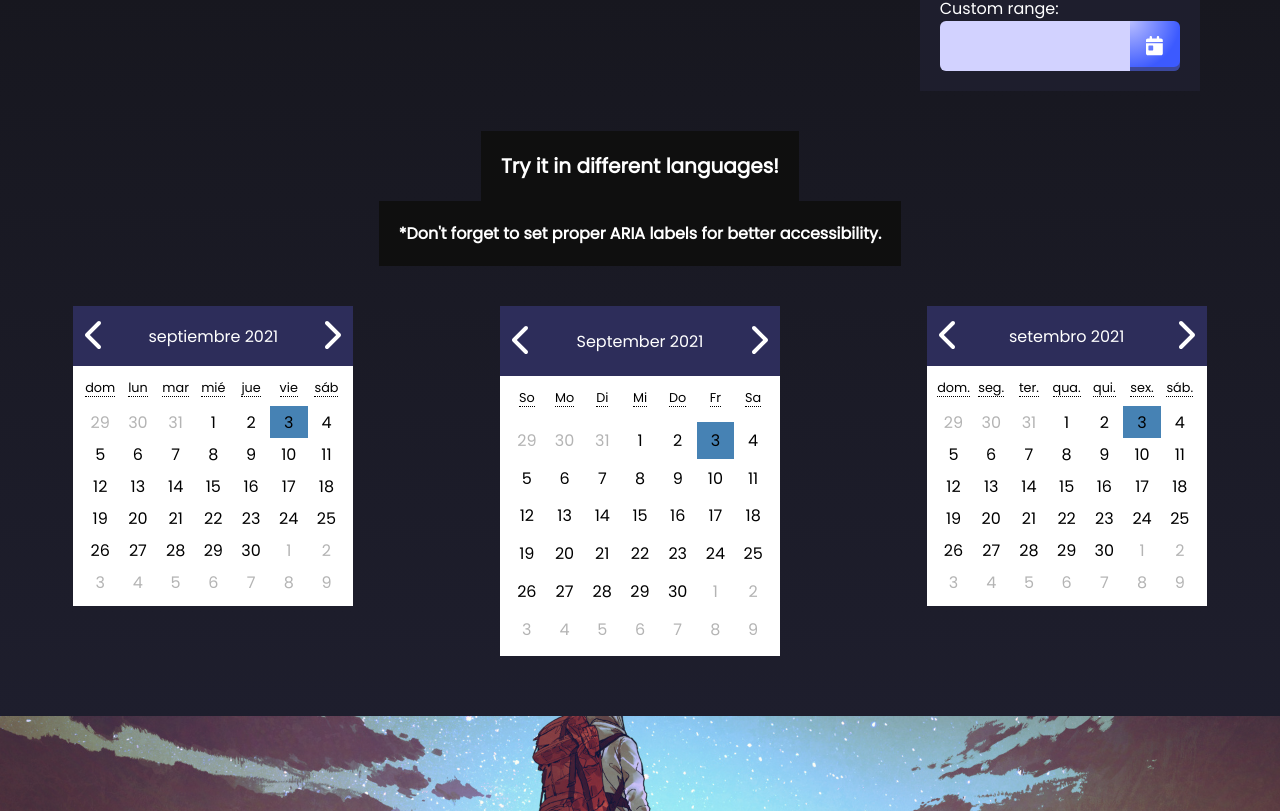
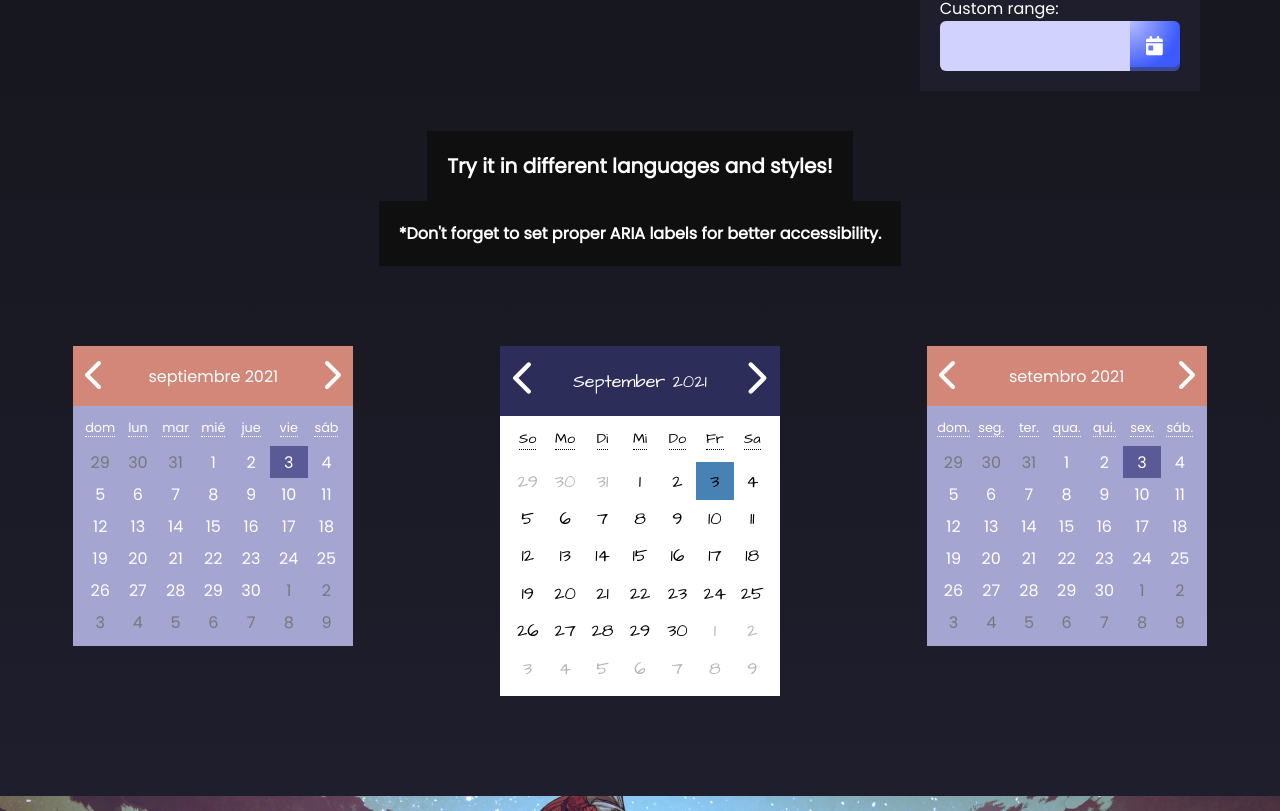
Before and after one commit to limapaulobsb/react-calendar, a React (Create React App) app: page / in a window 1280 px wide. Shown: the part 1629-2440 px from the top of the page. Built offline with nearby package versions, Linux system fonts and the light colour scheme.

Commit message:
Add 'style' prop

```diff
--- a/src/App.js
+++ b/src/App.js
@@ -6,6 +6,16 @@ import Example2 from './components/examples/Example2';
 import Example3 from './components/examples/Example3';
 
 function App() {
+  const altStyle = {
+    '--main-bg-color': 'rgb(165 165 210)',
+    '--header-bg-color': 'rgb(210 135 120)',
+    '--alt-bg-color': 'rgb(90 90 150)',
+    '--hover-bg-color': 'rgb(180 150 150)',
+    '--main-text-color': 'white',
+    '--disabled-date-color': 'rgb(120 120 120)',
+    height: '300px',
+  };
+
   return (
     <main>
       <header>
@@ -22,44 +32,47 @@ function App() {
             Luxon.
           </a>
         </h2>
-        <div className='hero__calendar-container'>
-          <Calendar height='500px' width='500px' fontSize='18px' />
+        <div>
+          <Calendar style={{ fontSize: '18px', height: '500px', width: '500px' }} />
         </div>
       </section>
       <section className='features'>
         <h1>Use your creativity!</h1>
-        <div>
+        <div className='example-1-container'>
           <Example1 />
           <h3>
             The <code>customDateClick</code> prop allows you to easily control the outcome
             when a date is clicked.
           </h3>
         </div>
-        <div>
+        <div className='example-2-container'>
           <h3>
             Props like <code>fixed</code>, <code>max</code> and <code>min</code> allow you
             to manage avaible date ranges.
           </h3>
           <Example2 />
         </div>
-        <div>
-          <h3>Try it in different languages!</h3>
+        <div className='languages-and-styles-container'>
+          <h3>Try it in different languages and styles!</h3>
           <h4>*Don&apos;t forget to set proper ARIA labels for better accessibility.</h4>
-          <div className='languages'>
+          <div>
             <Calendar
               lang='es'
               ariaNextBtn='Próxima'
               ariaPrevBtn='Previa'
-              width='280px'
-              height='300px'
+              style={altStyle}
             />
-            <Calendar lang='de' ariaNextBtn='Nächste' ariaPrevBtn='Vorherige' />
+            <Calendar
+              lang='de'
+              ariaNextBtn='Nächste'
+              ariaPrevBtn='Vorherige'
+              style={{ fontFamily: 'Architects Daughter', fontSize: '18px' }}
+            />
             <Calendar
               lang='pt-BR'
               ariaNextBtn='Próxima'
               ariaPrevBtn='Anterior'
-              width='280px'
-              height='300px'
+              style={altStyle}
             />
           </div>
         </div>
--- a/src/components/examples/Example1.css
+++ b/src/components/examples/Example1.css
@@ -20,7 +20,7 @@
   font-size: 2rem;
 }
 
-.example-1__button {
+.example-1-button {
   background-image: radial-gradient(
     100% 100% at 0 0,
     rgb(210 210 255) 0,
@@ -37,11 +37,11 @@
   width: 100%;
 }
 
-.example-1__button:active {
+.example-1-button:active {
   box-shadow: 0 4px 4px rgb(60 90 120) inset;
 }
 
-.example-1__calendar-container {
+.example-1-calendar-container {
   left: -140px;
   opacity: 0;
   position: absolute;
@@ -50,7 +50,7 @@
   visibility: hidden;
 }
 
-.example-1__calendar-container--visible {
+.example-1-calendar-container.visible {
   left: 0;
   opacity: 1;
   visibility: visible;
--- a/src/components/examples/Example1.js
+++ b/src/components/examples/Example1.js
@@ -18,14 +18,14 @@ function Example1() {
       <span>{year}</span>
       <button
         type='button'
-        className='example-1__button'
+        className='example-1-button'
         onClick={() => setShowCalendar(true)}
       >
         Show calendar
       </button>
       <div
-        className={cx('example-1__calendar-container', {
-          'example-1__calendar-container--visible': showCalendar,
+        className={cx('example-1-calendar-container', {
+          'visible': showCalendar,
         })}
       >
         <Calendar
--- a/src/components/examples/Example2.css
+++ b/src/components/examples/Example2.css
@@ -8,12 +8,12 @@
   position: relative;
 }
 
-.example-2__button-group > div {
+.example-2-input-group {
   align-items: center;
   display: flex;
 }
 
-.example-2__input {
+.example-2-input {
   background-color: rgb(210 210 255);
   border: none;
   border-bottom-left-radius: 6px;
@@ -26,7 +26,7 @@
   width: 190px;
 }
 
-.example-2__button {
+.example-2-button {
   background-color: rgb(60 90 255);
   background-image: radial-gradient(
     100% 100% at 0 0,
@@ -45,11 +45,11 @@
   width: 50px;
 }
 
-.example-2__button:active {
+.example-2-button:active {
   box-shadow: 0 4px 4px rgb(60 90 120) inset;
 }
 
-.example-2__calendar-container {
+.example-2-calendar-container {
   left: 0;
   position: absolute;
   top: 0;
--- a/src/components/examples/Example3.css
+++ b/src/components/examples/Example3.css
@@ -1,26 +1,14 @@
+.example-3 {
+  padding: 0 10px 40px;
+}
+
 .example-3 > div {
   align-items: center;
   display: flex;
   flex-direction: column;
 }
 
-.example-3 h2 {
-  cursor: pointer;
-  margin: 40px 0;
-  user-select: none;
-}
-
-.example-3 p {
-  font-size: 1.25rem;
-  text-align: center;
-}
-
-.example-3 span {
-  font-size: 2.5rem;
-  margin: 40px 0 10px;
-}
-
-.example-3__button {
+.example-3-button {
   background-color: rgb(60 90 255);
   border: none;
   color: white;
@@ -34,7 +22,7 @@
   width: calc(100% - 20px);
 }
 
-.example-3__button::after {
+.example-3-button::after {
   border: 1px solid white;
   bottom: 4px;
   content: '';
@@ -44,12 +32,28 @@
   width: 100%;
 }
 
-.example-3__button:hover::after {
+.example-3-button:hover::after {
   bottom: 2px;
   left: 2px;
 }
 
-.example-3 .backdrop {
+.example-3-countdown-container > h2 {
+  cursor: pointer;
+  margin: 40px 0;
+  user-select: none;
+}
+
+.example-3-countdown-container > p {
+  font-size: 1.25rem;
+  text-align: center;
+}
+
+.example-3-countdown-container > span {
+  font-size: 2.5rem;
+  margin: 40px 0 10px;
+}
+
+.example-3 > .backdrop {
   background-color: rgba(0 0 0 / 80%);
   height: 100vh;
   left: 0;
@@ -62,12 +66,12 @@
   z-index: 10;
 }
 
-.example-3 .backdrop--visible {
+.example-3 > .backdrop.visible {
   opacity: 0.8;
   visibility: visible;
 }
 
-.example-3 .modal {
+.example-3 > .modal {
   left: calc(50% - 140px);
   opacity: 0;
   position: fixed;
@@ -77,7 +81,7 @@
   z-index: 20;
 }
 
-.example-3 .modal--visible {
+.example-3 > .modal.visible {
   opacity: 1;
   visibility: visible;
 }
--- a/src/components/examples/Example3.js
+++ b/src/components/examples/Example3.js
@@ -37,7 +37,7 @@ function Example3() {
       <h1>Let&apos;s go on an adventure?</h1>
       <button
         type='button'
-        className='example-3__button'
+        className='example-3-button'
         onClick={() => setShowModal(true)}
       >
         Choose a date
@@ -46,7 +46,7 @@ function Example3() {
   );
 
   const renderCountDown = () => (
-    <div>
+    <div className='example-3-countdown-container'>
       <h2
         role='button'
         aria-label='Open calendar'
@@ -71,10 +71,10 @@ function Example3() {
     <div className='example-3'>
       {date ? renderCountDown() : renderButton()}
       <div
-        className={cx('backdrop', { 'backdrop--visible': showModal })}
+        className={cx('backdrop', { 'visible': showModal })}
         onClick={() => setShowModal(false)}
       />
-      <div className={cx('modal', { 'modal--visible': showModal })}>
+      <div className={cx('modal', { 'visible': showModal })}>
         <Calendar
           customDateClick={(dt) => {
             setDate(dt.toLocaleString(DateTime.DATE_HUGE));
--- a/src/components/main/Calendar.css
+++ b/src/components/main/Calendar.css
@@ -1,9 +1,9 @@
 .calendar {
   /* Custom properties */
   --main-bg-color: white;
+  --header-bg-color: rgb(45 45 90);
   --alt-bg-color: steelblue;
   --hover-bg-color: skyblue;
-  --header-bg-color: rgb(45 45 90);
   --main-text-color: black;
   --alt-text-color: white;
   --disabled-arrow-color: rgb(30 30 30);
@@ -13,6 +13,8 @@
   color: var(--main-text-color);
   display: flex;
   flex-direction: column;
+  height: 350px;
+  width: 280px;
 }
 
 .calendar__header {
--- a/src/components/main/Calendar.js
+++ b/src/components/main/Calendar.js
@@ -20,24 +20,14 @@ function Calendar({
   ariaPrevBtn = 'Previous',
   customDateClick = () => {},
   fixed,
-  fontSize = '16px',
-  height = '350px',
   lang = 'en-US',
   max = { day: 31, month: 12, year: 2100 },
   min = { day: 1, month: 1, year: 1900 },
   monthsOnly,
   start,
-  width = '280px',
+  style,
 }) {
-  // Configure language and style settings
-
   Settings.defaultLocale = lang;
-
-  const styleSettings = {
-    fontSize,
-    height,
-    width,
-  };
 
   // Defines maximum, minimum and current date objects based on Props.
 
@@ -159,7 +149,7 @@ function Calendar({
   // Main element render.
 
   return (
-    <div className='calendar' style={styleSettings}>
+    <div className='calendar' style={style}>
       {renderCalendarHeader()}
       {showMonths ? (
         renderMonthButtons()
@@ -180,14 +170,12 @@ Calendar.propTypes = {
   ariaNextBtn: PropTypes.string,
   customDateClick: PropTypes.func,
   fixed: PropTypes.oneOfType([PropTypes.object, PropTypes.string]),
-  fontSize: PropTypes.string,
-  height: PropTypes.string,
   lang: PropTypes.string,
   max: PropTypes.oneOfType([PropTypes.object, PropTypes.string]),
   min: PropTypes.oneOfType([PropTypes.object, PropTypes.string]),
   monthsOnly: PropTypes.bool,
   start: PropTypes.object,
-  width: PropTypes.string,
+  style: PropTypes.object,
 };
 
 export default Calendar;
--- a/src/index.css
+++ b/src/index.css
@@ -1,4 +1,5 @@
 @import url('https://fonts.googleapis.com/css2?family=Poppins&display=swap');
+@import url('https://fonts.googleapis.com/css2?family=Architects+Daughter&display=swap');
 
 * {
   box-sizing: border-box;
@@ -85,32 +86,32 @@ header {
   background-image: linear-gradient(rgb(15 15 15), rgb(30 30 45));
 }
 
-.features > div:first-of-type,
-.features > div:nth-of-type(2) {
+.example-1-container,
+.example-2-container {
   align-items: center;
   display: flex;
   justify-content: space-evenly;
 }
 
-.features > div:nth-of-type(2) {
+.example-2-container {
   margin: 40px 0;
 }
 
-.features > div:nth-of-type(3) {
+.languages-and-styles-container {
   align-items: center;
   display: flex;
   flex-direction: column;
 }
 
-.languages {
+.languages-and-styles-container > div {
   display: flex;
   flex-wrap: wrap;
   justify-content: space-around;
-  margin: 40px 0;
+  margin: 80px 0;
   width: 100%;
 }
 
-.languages .calendar {
+.languages-and-styles-container > div .calendar {
   margin-bottom: 20px;
 }
 
@@ -141,16 +142,15 @@ header {
     padding: 0;
   }
 
-  .hero__calendar-container {
+  .hero > div {
     display: none;
   }
 
-  .features > div:first-of-type {
+  .example-1-container {
     flex-direction: column-reverse;
   }
 
-  .features > div:nth-of-type(2) {
-    background-color: unset;
+  .example-2-container {
     flex-direction: column;
   }
 }
```
Also changed, not shown: src/components/examples/Example2.js (+7 -7 lines).
